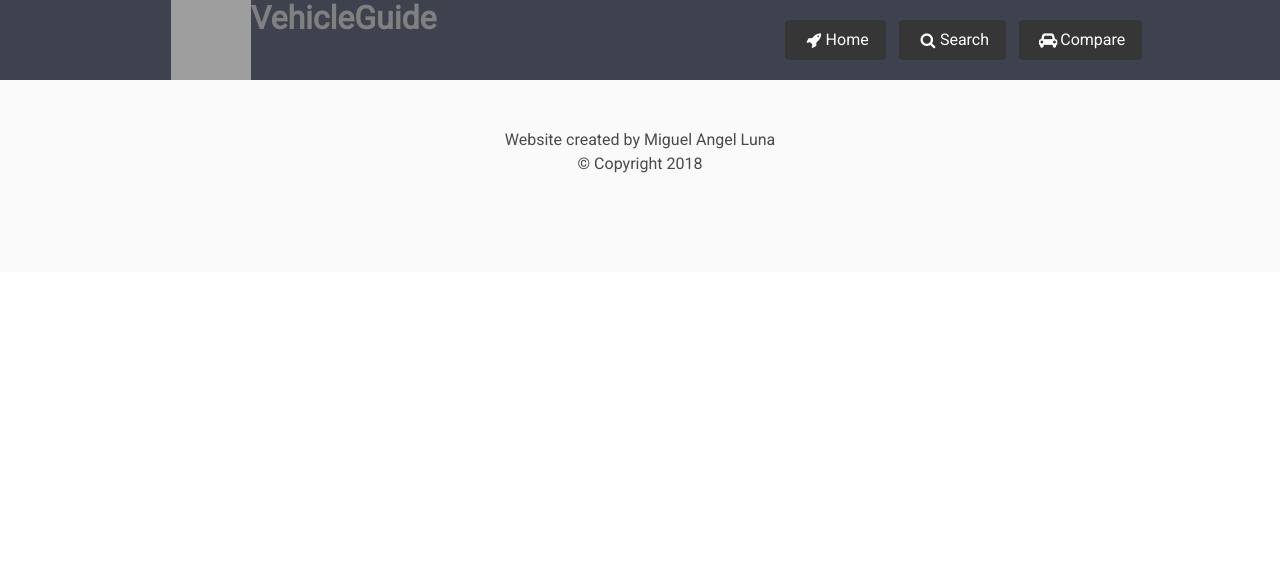
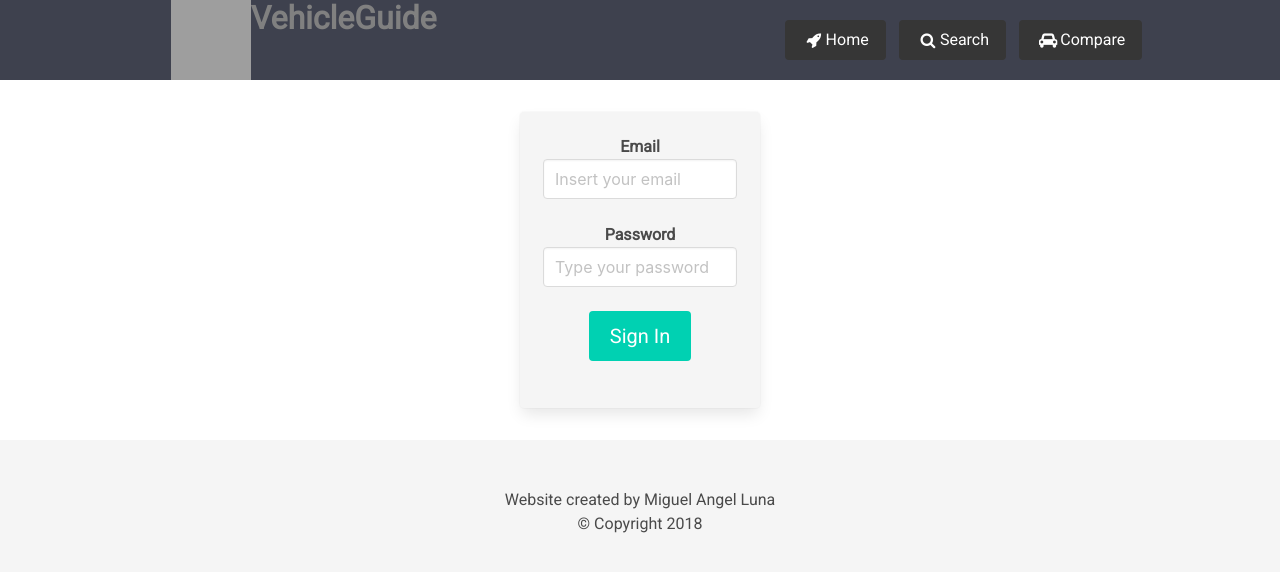
Before and after one commit to miluna/tfm-VehicleGuide, a React (Create React App) app in the folder react-front/: page /login in a window 1280 px wide. Shown: the top 572 px of the page. Built offline with nearby package versions, Linux system fonts and the light colour scheme; grey boxes are pictures that could not be loaded.

Commit message:
Added login and protected admin panel

```diff
--- a/react-front/src/App.js
+++ b/react-front/src/App.js
@@ -1,7 +1,9 @@
 import React, {Component} from 'react';
 import {Switch, Route, withRouter} from 'react-router-dom';
+import ProtectedRoute from "./components/ProtectedRoute";
 import Footer from './components/Footer';
 import Home from './layout/Home';
+import Login from './layout/Login';
 import AdminPanel from './layout/AdminPanel';
 import Product from './layout/Product';
 import Search from './layout/Search';
@@ -14,7 +16,8 @@ const routes = (
         <Route path="/products/:id" component={Product}/>
         <Route exact path="/search" component={Search}/>
         <Route exact path="/compare" component={Search}/>
-        <Route exact path="/admin" component={AdminPanel}/>
+        <Route exact path="/login" component={Login}/>
+        <ProtectedRoute isAuthenticated={sessionStorage.getItem("authentication") === "yes"} exact path="/admin" component={AdminPanel}/>
     </Switch>
 );
 
--- a/react-front/src/components/Footer.js
+++ b/react-front/src/components/Footer.js
@@ -2,7 +2,7 @@ import React from "react";
 
 const Footer = ({ author, year }) => {
     return (
-        <div className="footer down footer-style">
+        <div className="footer down footer-style" style={{backgroundColor: '#f5f5f5'}}>
             <div style={{textAlign: "center"}}>
                 <p>Website created by {author}</p>
                 <p>&copy; Copyright {year}</p>
--- a/react-front/src/components/Input.js
+++ b/react-front/src/components/Input.js
@@ -2,20 +2,22 @@ import React from 'react';
 
 const Input = ({className, placeholder, type, min, max, value, onChange, onKeyPress}) => {
     const inputComponent = (min || max) ?
-        <input placeholder={placeholder}
+        <input className={className ? ("input " + className) : "input"}
+               placeholder={placeholder}
                type={type}
                min={min}
                max={max}
                value={value}
                onChange={onChange}
                onKeyPress={onKeyPress}/> :
-        <input placeholder={placeholder}
+        <input className={className ? ("input " + className) : "input"}
+               placeholder={placeholder}
                type={type}
                onChange={onChange}
                onKeyPress={onKeyPress}/>;
 
     return (
-        <div className={"input " + className}>
+        <div>
             {inputComponent}
         </div>
     );
--- /dev/null
+++ b/react-front/src/components/ProtectedRoute.js
@@ -0,0 +1,12 @@
+import React from 'react';
+import {Route, Redirect} from 'react-router-dom';
+
+const ProtectedRoute = ({component: Component, isAuthenticated, ...rest}) => (
+    <Route {...rest} render={(props) => (
+        isAuthenticated === true
+            ? <Component {...props} />
+            : <Redirect to='/login'/>
+    )}/>
+);
+
+export default ProtectedRoute;
--- a/react-front/src/index.css
+++ b/react-front/src/index.css
@@ -189,3 +189,28 @@
     z-index: -1;
     opacity: 0.3;
 }
+
+.form {
+    width: 15rem;
+    display: flex;
+    flex-direction: column;
+    justify-content: center;
+    align-items: center;
+}
+
+.card {
+    box-shadow: 0.3rem 0.3rem 1rem #b1b1b1;
+    padding: 2%;
+    margin-top: 0.5rem;
+    transition: 0.3s ease;
+}
+
+.card:hover {
+    box-shadow: 0rem 0rem 1rem 0.3rem #919191;
+    transform-origin: center;
+    transform: scale(0.99);
+}
+
+.admin-input {
+    width: 5rem;
+}
--- a/react-front/src/layout/AdminPanel.js
+++ b/react-front/src/layout/AdminPanel.js
@@ -1,10 +1,32 @@
 import React, {Component} from 'react';
+import Button from '../components/Button';
 
 class AdminPanel extends Component {
     render() {
         return (
-            <div>
-                Admin
+            <div className="container">
+                <h2 className="title">Admin Panel</h2>
+                <div className="card">
+                    <h3 className="subtitle">Add a new brand</h3>
+                    <input className="input admin-input" placeholder="Brand name"/>
+                    <input className="input admin-input" placeholder="Year of birth"/>
+                    <Button text="Send"/>
+                </div>
+                <div className="card">
+                    <h3 className="subtitle">Modify a brand</h3>
+                </div>
+                <div className="card">
+                    <h3 className="subtitle">Add a new vehicle</h3>
+                </div>
+                <div className="card">
+                    <h3 className="subtitle">Modify a vehicle</h3>
+                </div>
+                <div className="card">
+                    <h3 className="subtitle">Add a new engine</h3>
+                </div>
+                <div className="card">
+                    <h3 className="subtitle">Modify an engine</h3>
+                </div>
             </div>
         );
     }
--- a/react-front/src/layout/Home.js
+++ b/react-front/src/layout/Home.js
@@ -3,10 +3,10 @@ import {withRouter} from "react-router-dom";
 import Select from "../components/Select";
 import Slider from "../components/Slider";
 import Video from "../components/Video";
-//import sourceVideo from "../media/videos/home_video.mp4"
+import sourceVideo from "../media/videos/home_video.mp4"
 import Button from "../components/Button";
 
-const sourceVideo = null;
+//const sourceVideo = null;
 class Home extends Component {
     constructor(props) {
         super(props);
--- /dev/null
+++ b/react-front/src/layout/Login.js
@@ -0,0 +1,102 @@
+import React, {Component} from 'react';
+import axios from 'axios';
+import Button from '../components/Button';
+import Input from '../components/Input';
+import config from '../config';
+
+class Login extends Component {
+    constructor(props) {
+        super(props);
+        this.state = {
+            email: "",
+            password: "",
+            error: ""
+        }
+    }
+
+    updateEmail = (e) => {
+        this.setState({email: e.target.value})
+    };
+
+    updatePassword = (e) => {
+        this.setState({password: e.target.value})
+    };
+
+    sendCredentialsOnKeyPress = (e) => {
+        if (e.key === "Enter") this.sendCredentials();
+    };
+
+    sendCredentials = () => {
+        const {email, password} = this.state;
+
+        // validate parameters
+        if (email === "") {
+            this.setState({error: "Email field empty"});
+            return;
+        }
+        if (!this.validateEmail(email)){
+            this.setState({error: "Email format incorrect"});
+            return;
+        }
+        if (password === "") {
+            this.setState({error: "Password field empty"});
+            return;
+        }
+        if (password.length < 6) {
+            this.setState({error: "Password should be more than 6 characters"});
+            return;
+        }
+
+        // send credentials
+        // axios.post(`${config.REST_BASE_URL}/login`, {email: email, password: password})
+        //     .then(res => {
+        //         if (res.status !== 200) {
+        //             this.setState({error: "Email or Password incorrect"});
+        //             return;
+        //         }
+        //         // save session
+        //         sessionStorage.setItem("userId", res.data.userId);
+        //         sessionStorage.setItem("authentication", "yes");
+        //         // redirect to admin panel
+        //         this.props.history.push("/admin");
+        //     })
+        //     .catch(err => console.log(err));
+        sessionStorage.setItem("authentication", "yes");
+        // redirect to admin panel
+        this.props.history.push("/admin");
+    };
+
+    validateEmail = (email) => {
+        const re = /^(([^<>()[\]\\.,;:\s@\"]+(\.[^<>()[\]\\.,;:\s@\"]+)*)|(\".+\"))@((\[[0-9]{1,3}\.[0-9]{1,3}\.[0-9]{1,3}\.[0-9]{1,3}\])|(([a-zA-Z\-0-9]+\.)+[a-zA-Z]{2,}))$/;
+        return re.test(email);
+    };
+
+
+    render() {
+        return (
+            <div className="container" style={{marginTop: '2rem', marginBottom: '2rem'}}>
+                <div className="form card centered" style={{backgroundColor: '#f5f5f5'}}>
+                    <h3 className="Subtitle" style={{fontWeight: 600}}>Email</h3>
+                    <Input type="email" name="email" placeholder="Insert your email" onChange={this.updateEmail}/>
+                    <br/>
+                    <h3 className="Subtitle" style={{fontWeight: 600}}>Password</h3>
+                    <Input
+                        type="password"
+                        name="password"
+                        placeholder="Type your password"
+                        onChange={this.updatePassword}
+                        onKeyPress={this.sendCredentialsOnKeyPress}
+                    />
+                    <br/>
+                    <span style={{display: 'flex', justifyContent: 'center'}}>
+                        <Button type="primary" size="medium" text="Sign In" onClick={this.sendCredentials}/>
+                    </span>
+                    <br/>
+                    <p style={{color: 'red'}}>{this.state.error}</p>
+                </div>
+            </div>
+        );
+    }
+}
+
+export default Login;
```
Also changed, not shown: react-front/src/layout/AdminPanelConfig.json (added, +32 -0 lines).
